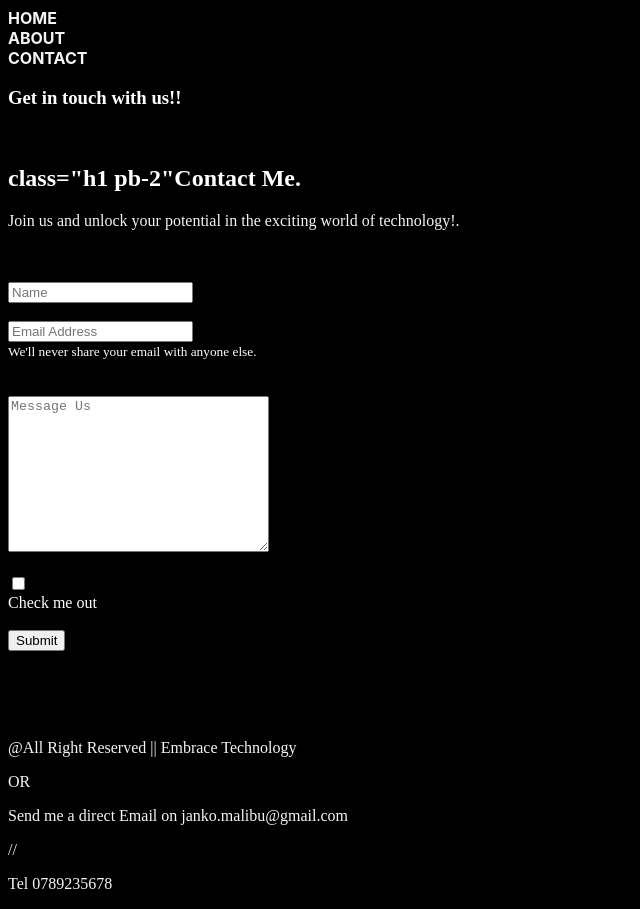
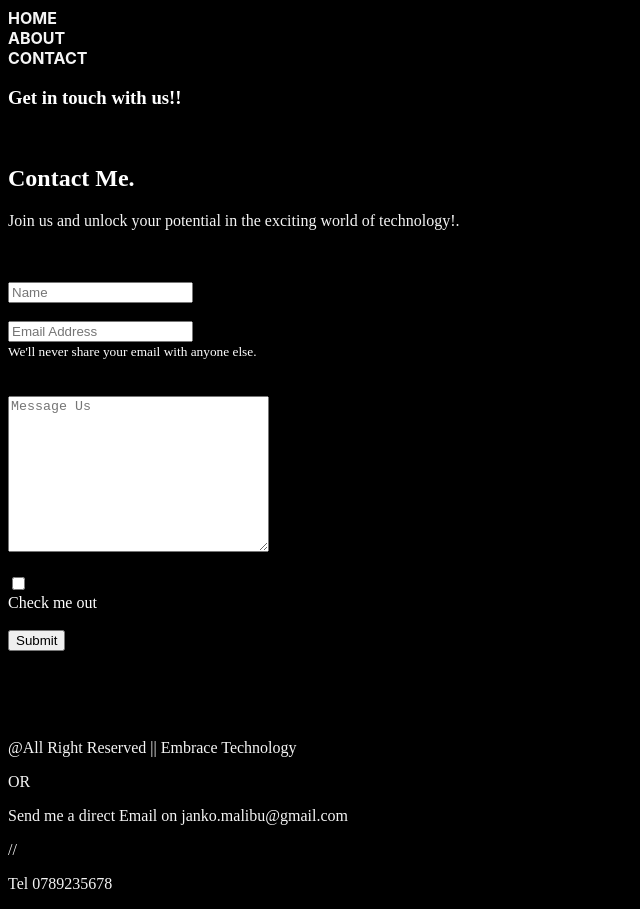
Before and after one commit to ms-chanky/Portfolio, a plain HTML site: page contact.html in a window 1280 px wide. Shown: the whole page, without its empty margins (0-640 px from the left). Drawn offline with nearby package versions, Linux system fonts and the light colour scheme.

Commit message:
changed 'contact me'

```diff
--- a/contact.html
+++ b/contact.html
@@ -30,7 +30,7 @@
 <section class="contact" id="contact">
             <div class="container py-5">
                 <div class="section-title text-center pt-2">
-                    <h1> class="h1 pb-2"Contact Me.</h1>
+                    <h1>Contact Me.</h1>
                     <p class="text-muted">Join us and unlock your potential in the exciting world of technology!.</p>
                 </div>
                 <br><br>
```
